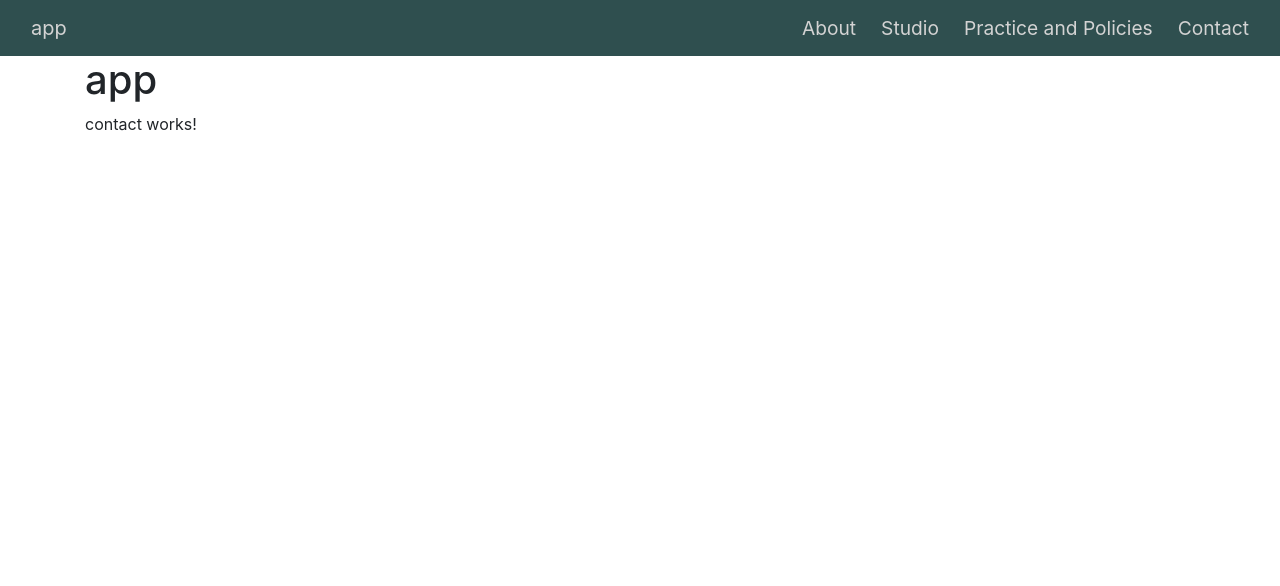
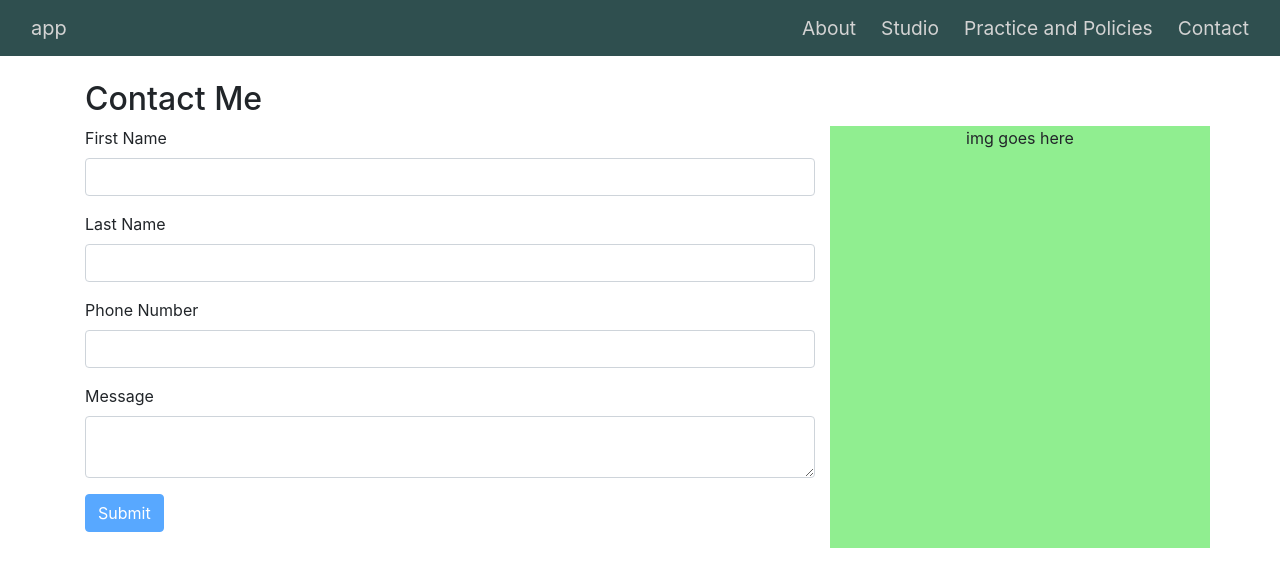
Before and after one commit to eswotinsky/music-studio, an Angular app: page /contact in a window 1280 px wide. Shown: the top 586 px of the page. Built offline with nearby package versions, Linux system fonts and the light colour scheme.

Commit message:
add contact form

```diff
--- a/src/app/app.component.html
+++ b/src/app/app.component.html
@@ -13,6 +13,6 @@
 </nav>
 
 <div class="container">
-  <h1>{{title}}</h1>
+  <br>
   <router-outlet></router-outlet>
 </div>
--- a/src/app/app.module.ts
+++ b/src/app/app.module.ts
@@ -1,6 +1,6 @@
 import { BrowserModule } from '@angular/platform-browser';
 import { NgModule } from '@angular/core';
-import { FormsModule }  from '@angular/forms';
+import { FormsModule, ReactiveFormsModule }  from '@angular/forms';
 import { HttpModule } from '@angular/http';
 import { routing } from './app.routing';
 
@@ -25,6 +25,7 @@ import { StudioComponent } from './studio/studio.component';
     BrowserModule,
     FormsModule,
     HttpModule,
+    ReactiveFormsModule,
     routing
   ],
   providers: [],
--- a/src/app/contact/contact.component.css
+++ b/src/app/contact/contact.component.css
@@ -0,0 +1,4 @@
+.col-md-4 {
+  background-color: lightgreen;
+  text-align: center;
+}
--- a/src/app/contact/contact.component.html
+++ b/src/app/contact/contact.component.html
@@ -1,3 +1,50 @@
-<p>
-  contact works!
-</p>
+<div *ngIf="showMessage">
+  <h2>Thank you!</h2>
+  <p>Your message was sent.</p>
+</div>
+
+<div *ngIf="!showMessage">
+
+  <h2>Contact Me</h2>
+  <div class="row">
+    <div class="col-md-8">
+
+      <form [formGroup]="contactForm" (ngSubmit)="submitForm(contactForm.value)">
+
+        <div class="form-group" [ngClass]="{'has-error':!contactForm.controls['firstName'].valid && contactForm.controls['firstName'].touched}">
+          <label for="firstName">First Name</label>
+          <input id="firstName" class="form-control" type="text" [formControl]="contactForm.controls['firstName']">
+          <div *ngIf="contactForm.controls['firstName'].hasError('required') && contactForm.controls['firstName'].touched" class="alert alert-danger">Please include your first name.</div>
+        </div>
+
+        <div class="form-group" [ngClass]="{'has-error':!contactForm.controls['lastName'].valid && contactForm.controls['lastName'].touched}">
+          <label for="lastName">Last Name</label>
+          <input id="lastName" class="form-control" type="text" [formControl]="contactForm.controls['lastName']">
+          <div *ngIf="contactForm.controls['lastName'].hasError('required') && contactForm.controls['lastName'].touched" class="alert alert-danger">Please include your last name.</div>
+        </div>
+
+        <div class="form-group" [ngClass]="{'has-error':!contactForm.controls['phoneNumber'].valid && contactForm.controls['phoneNumber'].touched}">
+          <label for="phoneNumber">Phone Number</label>
+          <input id="phoneNumber" class="form-control" type="tel" [formControl]="contactForm.controls['phoneNumber']">
+          <div *ngIf="contactForm.controls['phoneNumber'].hasError('required') && contactForm.controls['phoneNumber'].touched" class="alert alert-danger">Please include your phone number.</div>
+          <div *ngIf="contactForm.controls['phoneNumber'].hasError('minlength') && contactForm.controls['phoneNumber'].touched" class="alert alert-danger">Your phone number must be at least 7 characters.</div>
+          <div *ngIf="contactForm.controls['phoneNumber'].hasError('pattern') && contactForm.controls['phoneNumber'].touched" class="alert alert-danger">Your phone number must be a valid format.</div>
+        </div>
+
+        <div class="form-group" [ngClass]="{'has-error':!contactForm.controls['message'].valid && contactForm.controls['message'].touched}">
+          <label for="message">Message</label>
+          <textarea id="message" class="form-control" [formControl]="contactForm.controls['message']"></textarea>
+          <div *ngIf="contactForm.controls['message'].hasError('required') && contactForm.controls['message'].touched" class="alert alert-danger">Don't forget to leave a message!</div>
+        </div>
+
+        <div class="form-group">
+          <button type="submit" class="btn btn-primary" [disabled]="!contactForm.valid">Submit</button>
+        </div>
+
+      </form>
+    </div>
+    <div class="col-md-4">
+      img goes here
+    </div>
+  </div>
+</div>
--- a/src/app/contact/contact.component.ts
+++ b/src/app/contact/contact.component.ts
@@ -1,4 +1,5 @@
 import { Component, OnInit } from '@angular/core';
+import { FormGroup, FormBuilder, Validators } from '@angular/forms';
 
 @Component({
   selector: 'app-contact',
@@ -6,10 +7,33 @@ import { Component, OnInit } from '@angular/core';
   styleUrls: ['./contact.component.css']
 })
 export class ContactComponent implements OnInit {
+  contactForm: FormGroup;
+  showMessage: boolean;
 
-  constructor() { }
+  constructor(public formBuilder: FormBuilder) { }
 
   ngOnInit() {
+    this.showMessage = false;
+
+    this.contactForm = this.formBuilder.group({
+      'firstName': [null, Validators.required],
+      'lastName': [null, Validators.required],
+      'phoneNumber': [null, Validators.compose([
+        Validators.required,
+        Validators.pattern(/\b\d{3}[-.]?\d{3}[-.]?\d{4}\b/g),
+        Validators.minLength(7)
+      ])],
+      'message': [null, Validators.required]
+    });
+  }
+
+  submitForm(value: any) {
+    console.log(value);
+    //still need to email value to owner
+
+    if (this.contactForm.valid) {
+      this.showMessage = true;
+    }
   }
 
 }
--- a/src/index.html
+++ b/src/index.html
@@ -2,7 +2,7 @@
 <html lang="en">
 <head>
   <meta charset="utf-8">
-  <title>Butterfly Music Studio</title>
+  <title>music-studio</title>
   <base href="/">
 
   <meta name="viewport" content="width=device-width, initial-scale=1">
```
